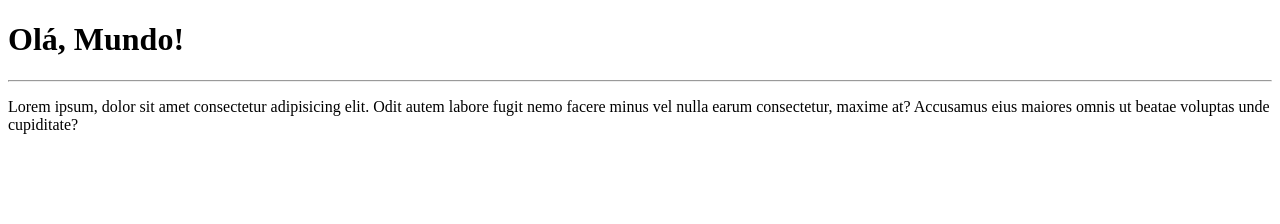
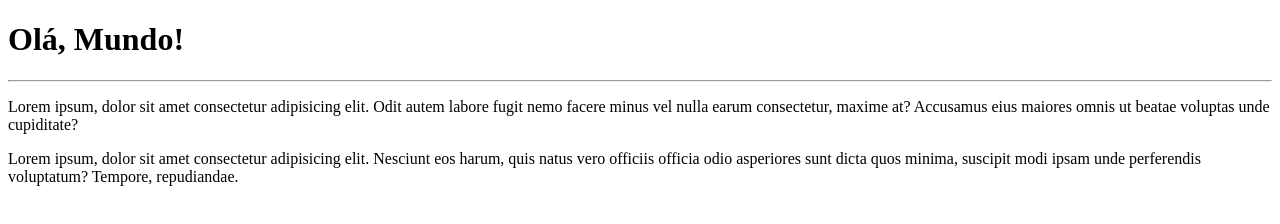
Before and after one commit to ederhod/Ola-Mundo, a plain HTML site: page site-exemplo/index.html in a window 1280 px wide. Drawn offline with Linux system fonts and the light colour scheme.

Commit message:
adicionei um parágrafo

```diff
--- a/site-exemplo/index.html
+++ b/site-exemplo/index.html
@@ -9,5 +9,6 @@
  <h1>Olá, Mundo!</h1>
  <hr>
  <p>Lorem ipsum, dolor sit amet consectetur adipisicing elit. Odit autem labore fugit nemo facere minus vel nulla earum consectetur, maxime at? Accusamus eius maiores omnis ut beatae voluptas unde cupiditate?</p>
+ <p>Lorem ipsum, dolor sit amet consectetur adipisicing elit. Nesciunt eos harum, quis natus vero officiis officia odio asperiores sunt dicta quos minima, suscipit modi ipsam unde perferendis voluptatum? Tempore, repudiandae.</p>
 </body>
 </html>
```
